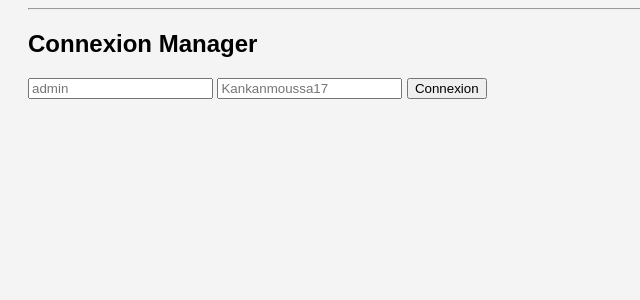
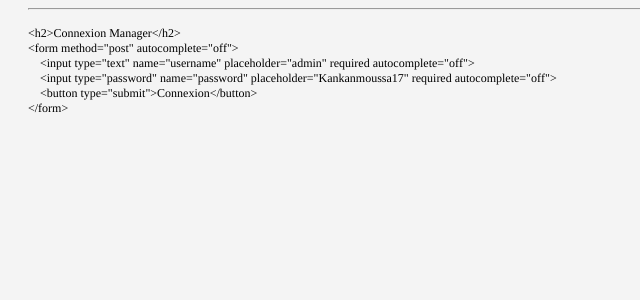
Before and after one commit to RomainS1704/pointeuse-restaurant, a Flask app: page /login in a window 1280 px wide. Shown: the part 46-346 px from the top of the page, without its empty margins (0-640 px from the left). Run offline with Flask 3, Linux system fonts and the light colour scheme.

Commit message:
Fix TextEdit : login.html version texte brut

```diff
--- a/templates/login.html
+++ b/templates/login.html
@@ -1,9 +1,25 @@
-{% extends "base.html" %}
-{% block content %}
-<h2>Connexion Manager</h2>
-<form method="post" autocomplete="off">
-    <input type="text" name="username" placeholder="admin" required autocomplete="off">
-    <input type="password" name="password" placeholder="Kankanmoussa17" required autocomplete="off">
-    <button type="submit">Connexion</button>
-</form>
-{% endblock %}
+<!DOCTYPE html PUBLIC "-//W3C//DTD HTML 4.01//EN" "http://www.w3.org/TR/html4/strict.dtd">
+<html>
+<head>
+  <meta http-equiv="Content-Type" content="text/html; charset=utf-8">
+  <meta http-equiv="Content-Style-Type" content="text/css">
+  <title></title>
+  <meta name="Generator" content="Cocoa HTML Writer">
+  <meta name="CocoaVersion" content="2487.6">
+  <style type="text/css">
+    p.p1 {margin: 0.0px 0.0px 0.0px 0.0px; font: 12.0px Times; -webkit-text-stroke: #000000}
+    span.s1 {font-kerning: none}
+  </style>
+</head>
+<body>
+<p class="p1"><span class="s1">{% extends "base.html" %}</span></p>
+<p class="p1"><span class="s1">{% block content %}</span></p>
+<p class="p1"><span class="s1">&lt;h2&gt;Connexion Manager&lt;/h2&gt;</span></p>
+<p class="p1"><span class="s1">&lt;form method="post" autocomplete="off"&gt;</span></p>
+<p class="p1"><span class="s1"><span class="Apple-converted-space">    </span>&lt;input type="text" name="username" placeholder="admin" required autocomplete="off"&gt;</span></p>
+<p class="p1"><span class="s1"><span class="Apple-converted-space">    </span>&lt;input type="password" name="password" placeholder="Kankanmoussa17" required autocomplete="off"&gt;</span></p>
+<p class="p1"><span class="s1"><span class="Apple-converted-space">    </span>&lt;button type="submit"&gt;Connexion&lt;/button&gt;</span></p>
+<p class="p1"><span class="s1">&lt;/form&gt;</span></p>
+<p class="p1"><span class="s1">{% endblock %}</span></p>
+</body>
+</html>
```
